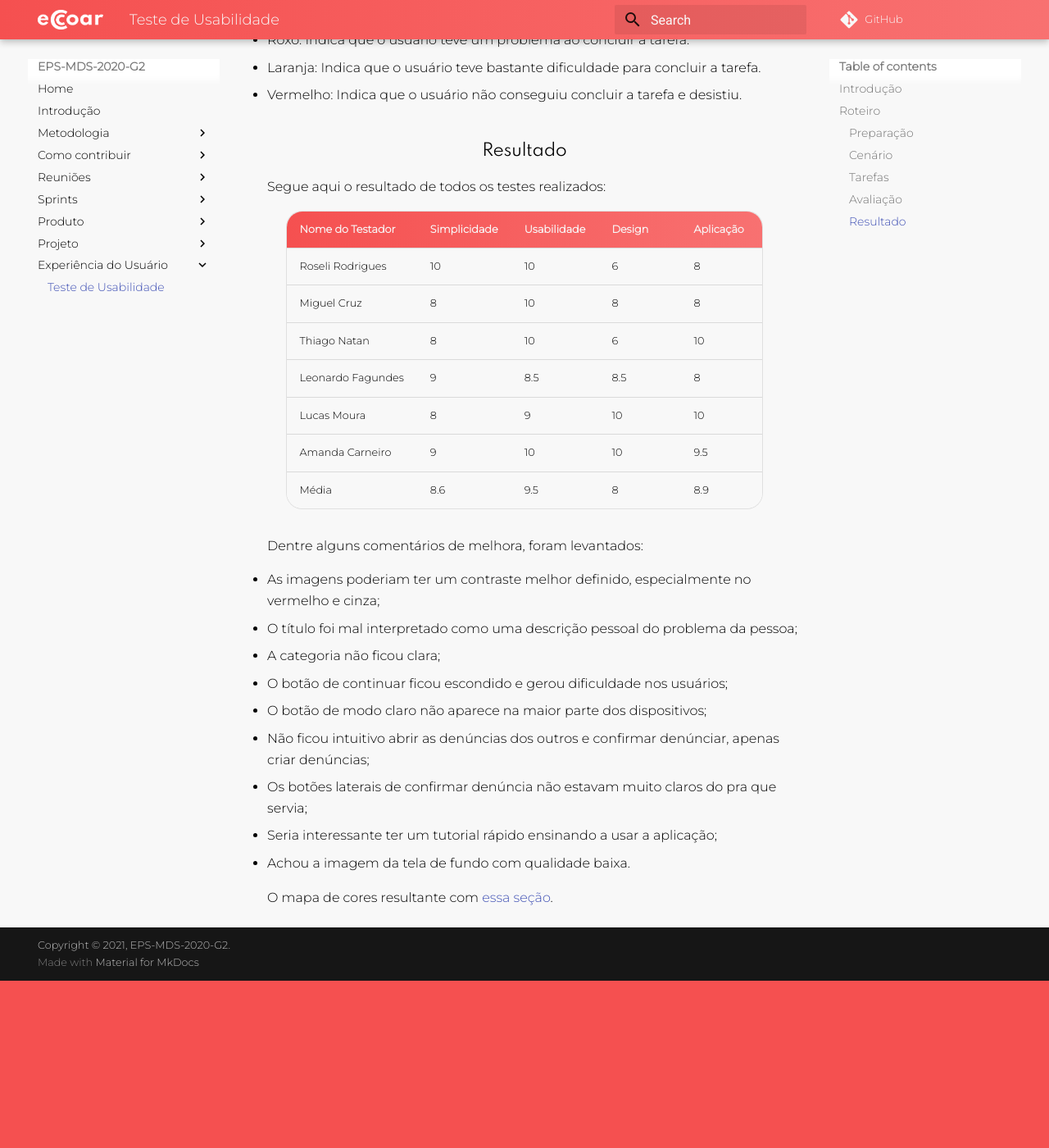
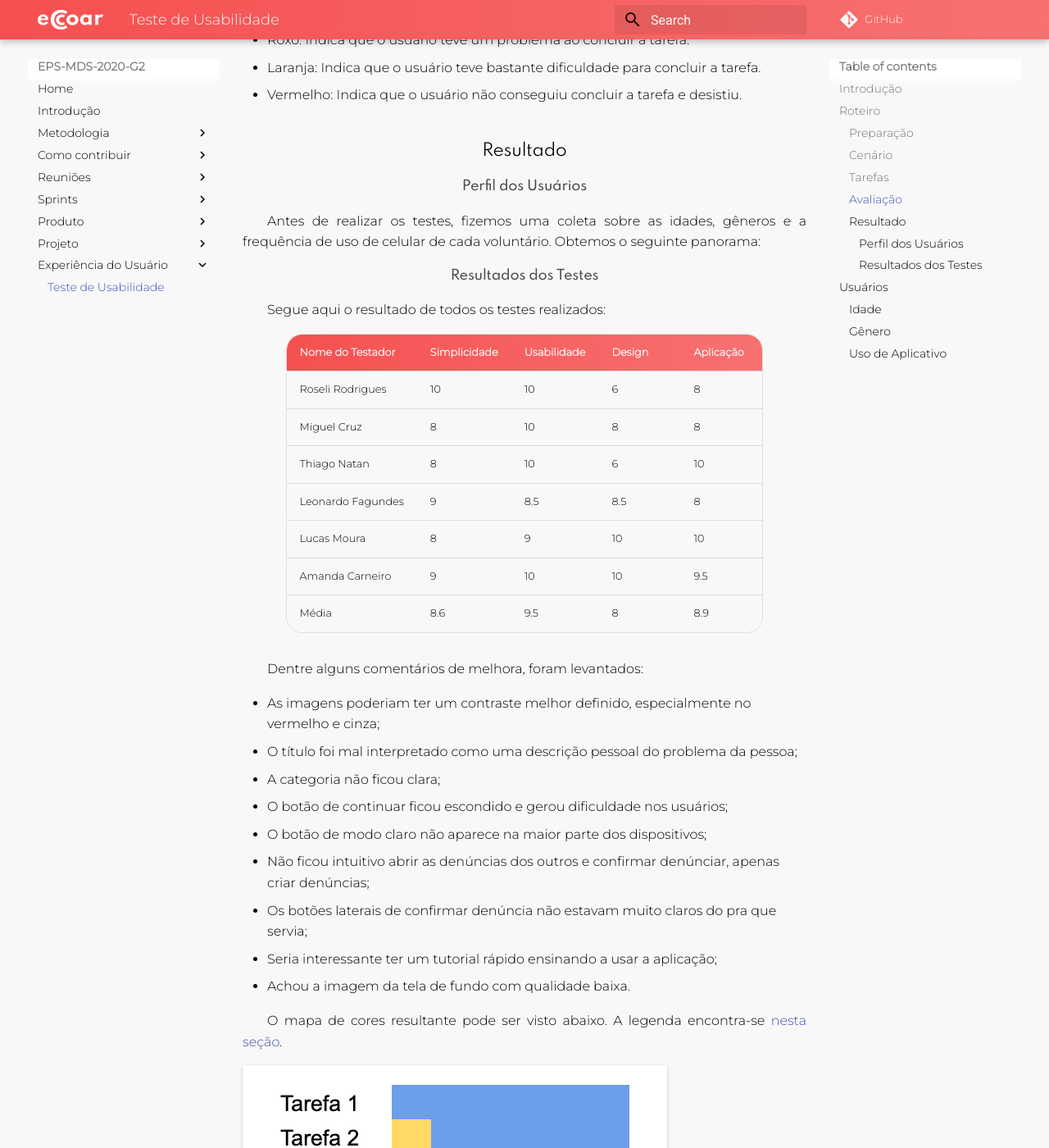
Before and after one commit to fga-eps-mds/2020.2-Eccoar, an MkDocs documentation site: the page built from docs/usuario/testesusabilidade.md, in a window 1280 px wide and 1400 px high, scrolled down 2316 px. Shown: the whole window at 82% size. Built offline with MkDocs 1.6.1 and Material for MkDocs 9.7.7, drawn with Linux system fonts in a browser that asks for light colours; comment, search, counter and statistics services are not loaded; old or Windows-style settings are respelled for this version of MkDocs; before the commit the page ends 3512 px from its top, so only the background shows below that; some of the changed text lies outside the part shown.

Commit message:
Implement more data on test analysis

```diff
--- a/docs/usuario/testesusabilidade.md
+++ b/docs/usuario/testesusabilidade.md
@@ -14,7 +14,7 @@
 ### Preparação
 A fim de participar do teste, é necessário ter acesso ao protótipo de alta fidelidade do MVP do **PRODUTO** através [**deste link**](https://www.figma.com/proto/y5ak8SDlqgaPKGfPIble7R/Projeto-Eccoar?node-id=124%3A0&scaling=min-zoom). Uma outra alternativa é escanear o código QR abaixo com o celular.
 
-![linkprototipo](../assets/img/codigoqr/protitipoaltafideldade.png)
+![linkprototipo](../assets/img/usuario/qrcodeprototipo.png)
 
 ### Cenário
 *O cenário é usado para guiar o usuário na imersividade do teste da aplicação.*
@@ -53,6 +53,11 @@
 
 ### Resultado
 
+#### Perfil dos Usuários
+Antes de realizar os testes, fizemos uma coleta sobre as idades, gêneros e a frequência de uso de celular de cada voluntário. Obtemos o seguinte panorama:
+
+#### Resultados dos Testes
+
 Segue aqui o resultado de todos os testes realizados:
 
 |Nome do Testador|Simplicidade|Usabilidade|Design|Aplicação|
@@ -77,4 +82,20 @@
 - Seria interessante ter um tutorial rápido ensinando a usar a aplicação;
 - Achou a imagem da tela de fundo com qualidade baixa.
 
-O mapa de cores resultante com [essa seção](#avaliacao).
+O mapa de cores resultante pode ser visto abaixo. A legenda encontra-se [nesta seção](#avaliacao).
+
+![mapa de cores](../assets/img/usuario/mapadecores.png)
+
+## Usuários
+
+### Idade
+
+![Idade](../assets/img/usuario/qualsuaidade.png)
+
+### Gênero
+
+![Gênero](../assets/img/usuario/qualseugenero.png)
+
+### Uso de Aplicativo
+
+![Aplicativo](../assets/img/usuario/comquefrequencia.png)
```
Also changed, not shown: docs/assets/img/usuario/comquefrequencia.png (added), docs/assets/img/usuario/mapadecores.png (added), docs/assets/img/usuario/qrcodeprototipo.png (renamed from docs/assets/img/codigoqr/protitipoaltafideldade.png), docs/assets/img/usuario/qualseugenero.png (added), docs/assets/img/usuario/qualsuaidade.png (added).
